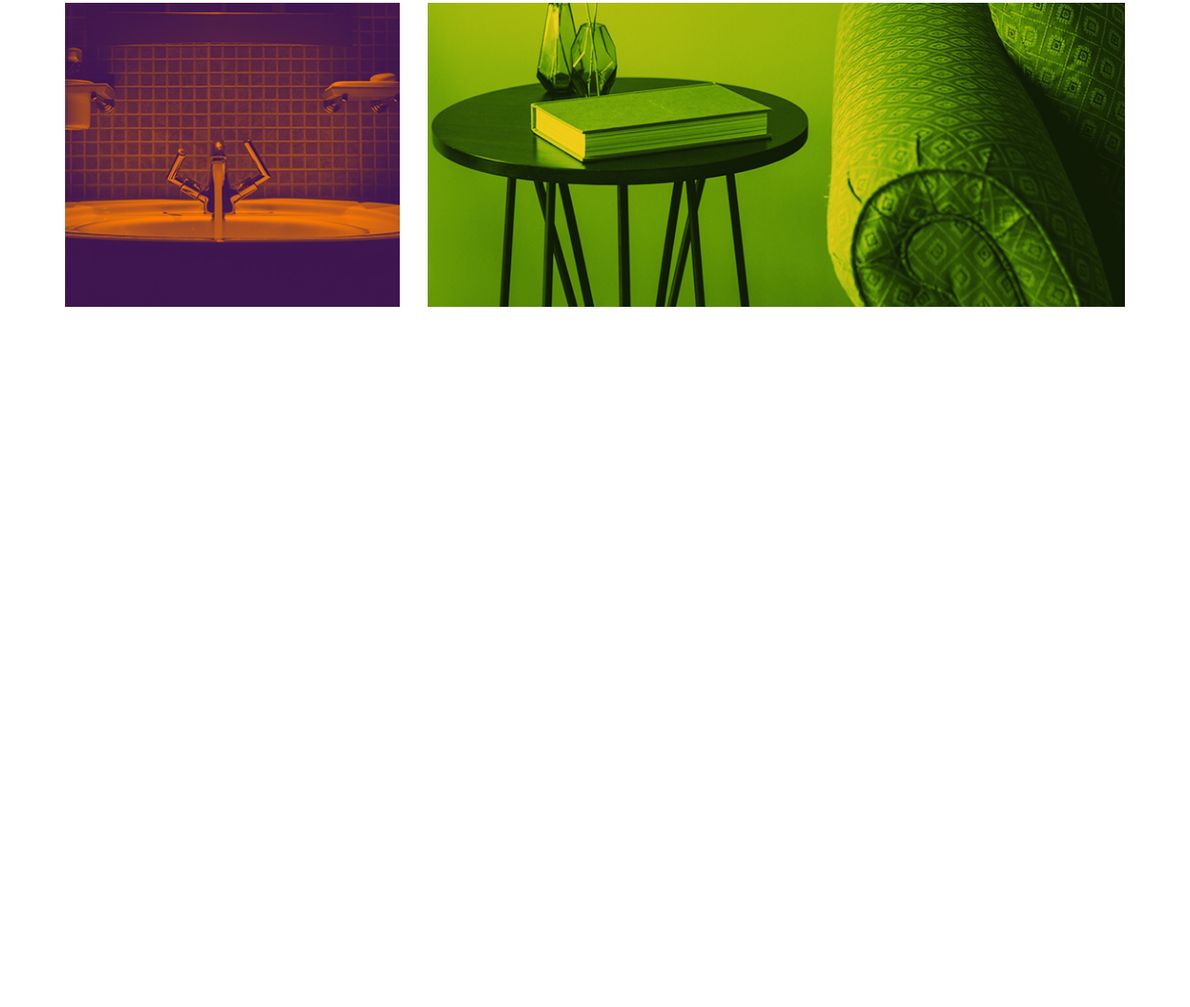
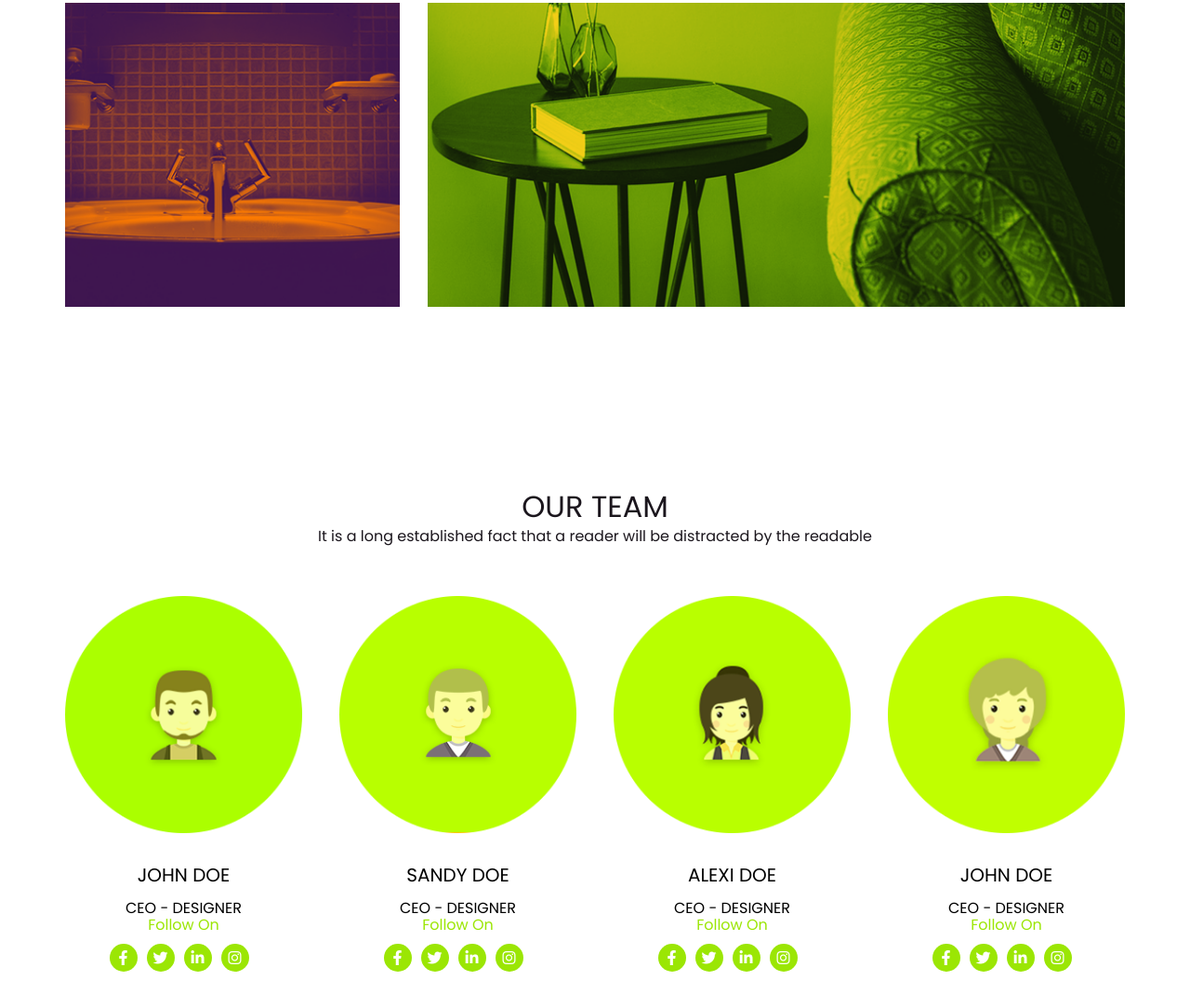
Before and after one commit to Cisco1cisco/INTOT, a plain HTML site: page index.html in a window 1280 px wide. Shown: the part 1986-3069 px from the top of the page at 93% size. Before the commit the page ends 2413 px from the top, so only its background shows below. Drawn offline with Linux system fonts and the light colour scheme.

Commit message:
Added the Team Section

```diff
--- a/css/main.css
+++ b/css/main.css
@@ -455,3 +455,69 @@ header nav div i {
 }
 
 /* End Portfolio */
+
+/* Start Team */
+
+.team {
+    padding-top: 100px;
+    padding-bottom: 100px;
+}
+
+.team .container .team-cont {
+    display: grid;
+    grid-template-columns: repeat(auto-fill, minmax(250px, 1fr));
+    gap: 40px;
+}
+
+.team .container .team-cont .member {
+    text-align: center;
+}
+
+@media (min-width: 991px) and (max-width: 1199px) {
+    .team .container .team-cont .member:last-of-type {
+        grid-area: 2 / 2 / 3 / 3;
+    }
+}
+
+.team .container .team-cont .member img {
+    max-width: 100%;
+}
+
+.team .container .team-cont .member h5 {
+    font-size: 20px;
+    font-weight: normal;
+    margin-top: 30px;
+    margin-bottom: 15px;
+}
+
+.team .container .team-cont .member h6 {
+    font-size: 16px;
+    color: #9be604;
+    font-weight: normal;
+    margin-bottom: 10px;
+}
+
+.team .container .team-cont .member .socials {
+    display: flex;
+    justify-content: center;
+    align-items: center;
+}
+
+.team .container .team-cont .member .socials .icon {
+    width: 30px;
+    height: 30px;
+    margin-right: 10px;
+    background-color: #9be604;
+    color: white;
+    border-radius: 50%;
+    -webkit-border-radius: 50%;
+    -moz-border-radius: 50%;
+    -ms-border-radius: 50%;
+    -o-border-radius: 50%;
+    display: flex;
+    justify-content: center;
+    align-items: center;
+    cursor: pointer;
+}
+
+/* End Team */
--- a/index.html
+++ b/index.html
@@ -146,6 +146,74 @@
         </div>
     </div>
     <!-- End Portfolio -->
+    <!-- Start Team -->
+    <div class="team">
+        <div class="container">
+            <div class="main-title">
+                <h2>OUR TEAM</h2>
+                <p>It is a long established fact that a reader will be distracted by the readable</p>
+            </div>
+            <div class="team-cont">
+                <div class="member">
+                    <div class="img">
+                        <img src="./photos/team-1.png" alt="photo">
+                        <h5>JOHN DOE</h5>
+                        <p>CEO - DESIGNER</p>
+                        <h6>Follow On</h6>
+                        <div class="socials">
+                            <div class="icon"><i class="fa-brands fa-facebook-f"></i></div>
+                            <div class="icon"><i class="fa-brands fa-twitter"></i></div>
+                            <div class="icon"><i class="fa-brands fa-linkedin-in"></i></div>
+                            <div class="icon"><i class="fa-brands fa-instagram"></i></div>
+                        </div>
+                    </div>
+                </div>
+                <div class="member">
+                    <div class="img">
+                        <img src="./photos/team-2.png" alt="photo">
+                        <h5>SANDY DOE</h5>
+                        <p>CEO - DESIGNER</p>
+                        <h6>Follow On</h6>
+                        <div class="socials">
+                            <div class="icon"><i class="fa-brands fa-facebook-f"></i></div>
+                            <div class="icon"><i class="fa-brands fa-twitter"></i></div>
+                            <div class="icon"><i class="fa-brands fa-linkedin-in"></i></div>
+                            <div class="icon"><i class="fa-brands fa-instagram"></i></div>
+                        </div>
+                    </div>
+                </div>
+                <div class="member">
+                    <div class="img">
+                        <img src="./photos/team-3.png" alt="photo">
+                        <h5>ALEXI DOE</h5>
+                        <p>CEO - DESIGNER</p>
+                        <h6>Follow On</h6>
+                        <div class="socials">
+                            <div class="icon"><i class="fa-brands fa-facebook-f"></i></div>
+                            <div class="icon"><i class="fa-brands fa-twitter"></i></div>
+                            <div class="icon"><i class="fa-brands fa-linkedin-in"></i></div>
+                            <div class="icon"><i class="fa-brands fa-instagram"></i></div>
+                        </div>
+                    </div>
+                </div>
+                <div class="member">
+                    <div class="img">
+                        <img src="./photos/team-4.png" alt="photo">
+                        <h5>JOHN DOE</h5>
+                        <p>CEO - DESIGNER</p>
+                        <h6>Follow On</h6>
+                        <div class="socials">
+                            <div class="icon"><i class="fa-brands fa-facebook-f"></i></div>
+                            <div class="icon"><i class="fa-brands fa-twitter"></i></div>
+                            <div class="icon"><i class="fa-brands fa-linkedin-in"></i></div>
+                            <div class="icon"><i class="fa-brands fa-instagram"></i></div>
+                        </div>
+                    </div>
+                </div>
+            </div>
+        </div>
+    </div>
+    <!-- End Team -->
 </body>
 
 </html>
```
Also changed, not shown: photos/team-1.png (added), photos/team-2.png (added), photos/team-3.png (added), photos/team-4.png (added).
